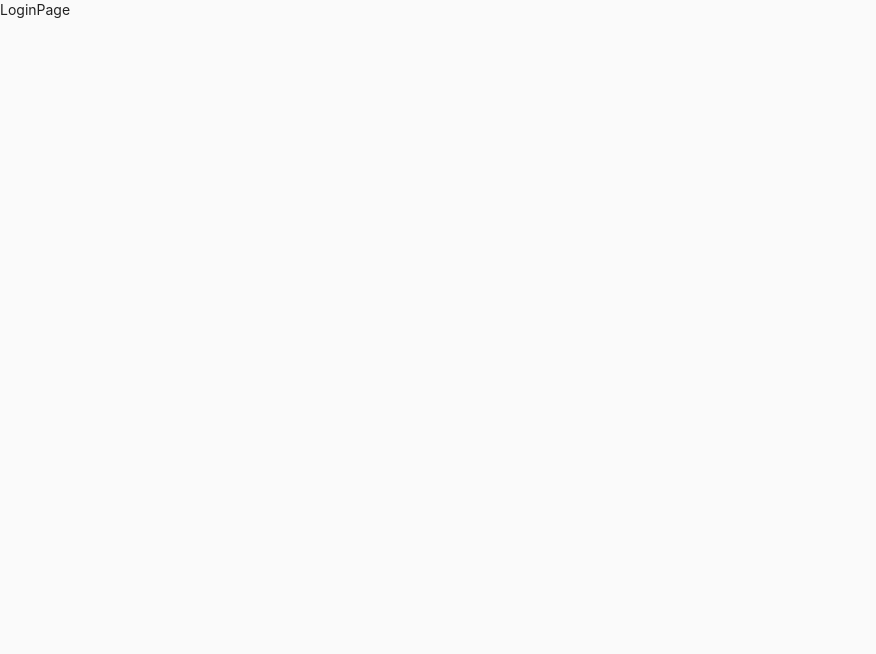
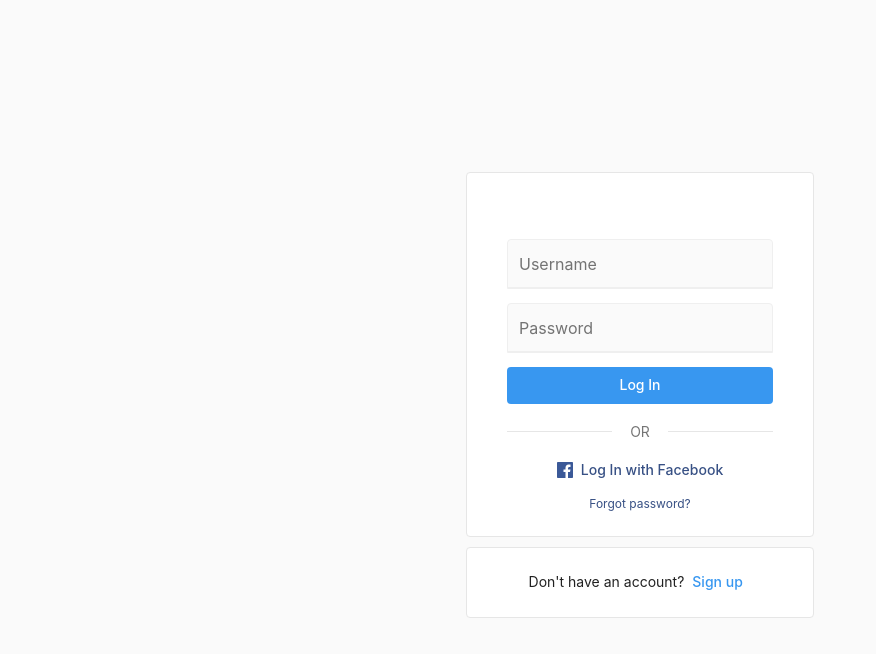
Before and after one commit to jv88899/react-instagram-clone, a React (Create React App) app: page /accounts/login in a window 1280 px wide. Shown: the top 654 px of the page, without its empty margins (0-876 px from the left). Built offline with nearby package versions, Linux system fonts and the light colour scheme.

Commit message:
created login page

```diff
--- a/src/pages/login.js
+++ b/src/pages/login.js
@@ -1,10 +1,99 @@
 import React from "react";
+import {
+  Button,
+  Card,
+  CardHeader,
+  TextField,
+  Typography,
+} from "@material-ui/core";
+import SEO from "../components/shared/Seo";
 import { useLoginPageStyles } from "../styles";
+import { Link } from "react-router-dom";
+import FacebookIconBlue from "../images/facebook-icon-blue.svg";
+import FacebookIconWhite from "../images/facebook-icon-white.png";
 
 function LoginPage() {
-  useLoginPageStyles();
+  const classes = useLoginPageStyles();
 
-  return <div>LoginPage</div>;
+  return (
+    <>
+      <SEO title="Login" />
+      <section className={classes.section}>
+        <article>
+          <Card className={classes.card}>
+            <CardHeader className={classes.card} />
+            <form>
+              <TextField
+                fullWidth
+                variant="filled"
+                label="Username"
+                margin="dense"
+                className={classes.textField}
+                autoComplete="username"
+              />
+              <TextField
+                fullWidth
+                variant="filled"
+                label="Password"
+                margin="dense"
+                className={classes.textField}
+                autoComplete="current-password"
+              />
+              <Button
+                variant="contained"
+                fullWidth
+                color="primary"
+                className={classes.button}
+                type="submit"
+              >
+                Log In
+              </Button>
+            </form>
+            <div className={classes.orContainer}>
+              <div className={classes.orLine}></div>
+              <div>
+                <Typography variant="body2" color="textSecondary">
+                  OR
+                </Typography>
+              </div>
+              <div className={classes.orLine}></div>
+            </div>
+            <LoginWithFacebook color="secondary" iconColor="blue" />
+            <Button fullWidth color="secondary">
+              <Typography variant="caption">Forgot password?</Typography>
+            </Button>
+          </Card>
+          <Card className={classes.signUpCard}>
+            <Typography align="right" variant="body2">
+              Don't have an account?
+            </Typography>
+            <Link to="/accounts/emailsignup">
+              <Button color="primary" className={classes.signUpButton}>
+                Sign up
+              </Button>
+            </Link>
+          </Card>
+        </article>
+      </section>
+    </>
+  );
+}
+
+function LoginWithFacebook({ color, iconColor }) {
+  const classes = useLoginPageStyles();
+  const facebookIcon =
+    iconColor === "blue" ? FacebookIconBlue : FacebookIconWhite;
+
+  return (
+    <Button fullWidth color={color}>
+      <img
+        src={facebookIcon}
+        alt="facebook icon"
+        className={classes.facebookIcon}
+      />
+      Log In with Facebook
+    </Button>
+  );
 }
 
 export default LoginPage;
```
